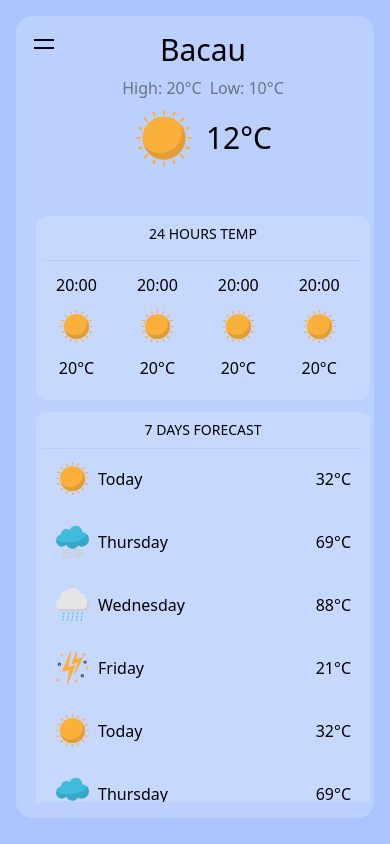
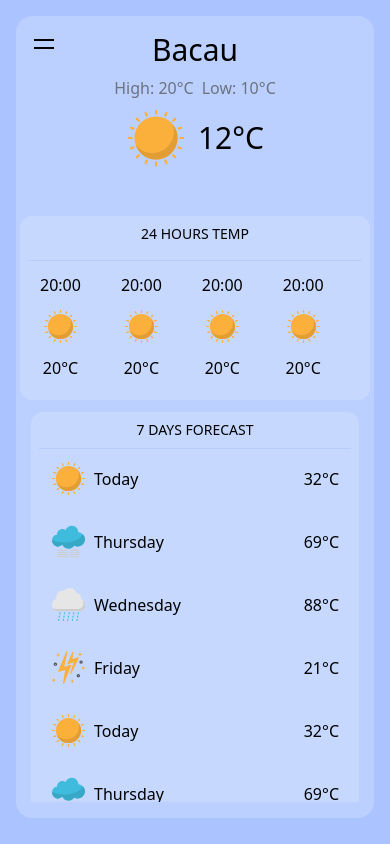
Before and after one commit to rsh1337/weather-app, a Next.js app: page / in a window 390 px wide. Built offline with nearby package versions, Linux system fonts and the light colour scheme.

Commit message:
Fix 7day forecast size for mobile

```diff
--- a/src/components/Layout.js
+++ b/src/components/Layout.js
@@ -18,7 +18,7 @@ export default function Layout({ children }) {
 					<Hamburger toggled={isOpen} toggle={setOpen} size={20} />
 				</button>
 				<Sidebar isOpen={isOpen} />
-				<div className={`my-3 ml-4 md:blur-0 ${blurClass} transition-all overflow-auto scrollbar-none`}>
+				<div className={`my-3 md:ml-4 md:blur-0 ${blurClass} transition-all overflow-auto scrollbar-none`}>
 					{React.Children.map(children, (child) =>
 						React.cloneElement(child, { isOpen })
 					)}
--- a/src/components/Weekly.js
+++ b/src/components/Weekly.js
@@ -2,7 +2,7 @@ import InfoCard from "@/components/UI/InfoCard";
 
 export default function Weekly(){
     return(
-        <div className={"flex flex-col w-[21rem] gap-2 rounded-xl backdrop-opacity-50 bg-[#E2EAFC]/30 p-2 divide-y divide-[#B6CCFE]"}>
+        <div className={"flex flex-col w-[20.5rem] md:w-[21rem] gap-2 rounded-xl backdrop-opacity-50 bg-[#E2EAFC]/30 p-2 divide-y divide-[#B6CCFE]"}>
             <h1 className={"text-sm font-thin uppercase text-center "}>7 Days Forecast</h1>
             <div className={"flex flex-col gap-1"}>
             <InfoCard icon={"sunny.svg"} day={"Today"} temp={"32"} />
```
